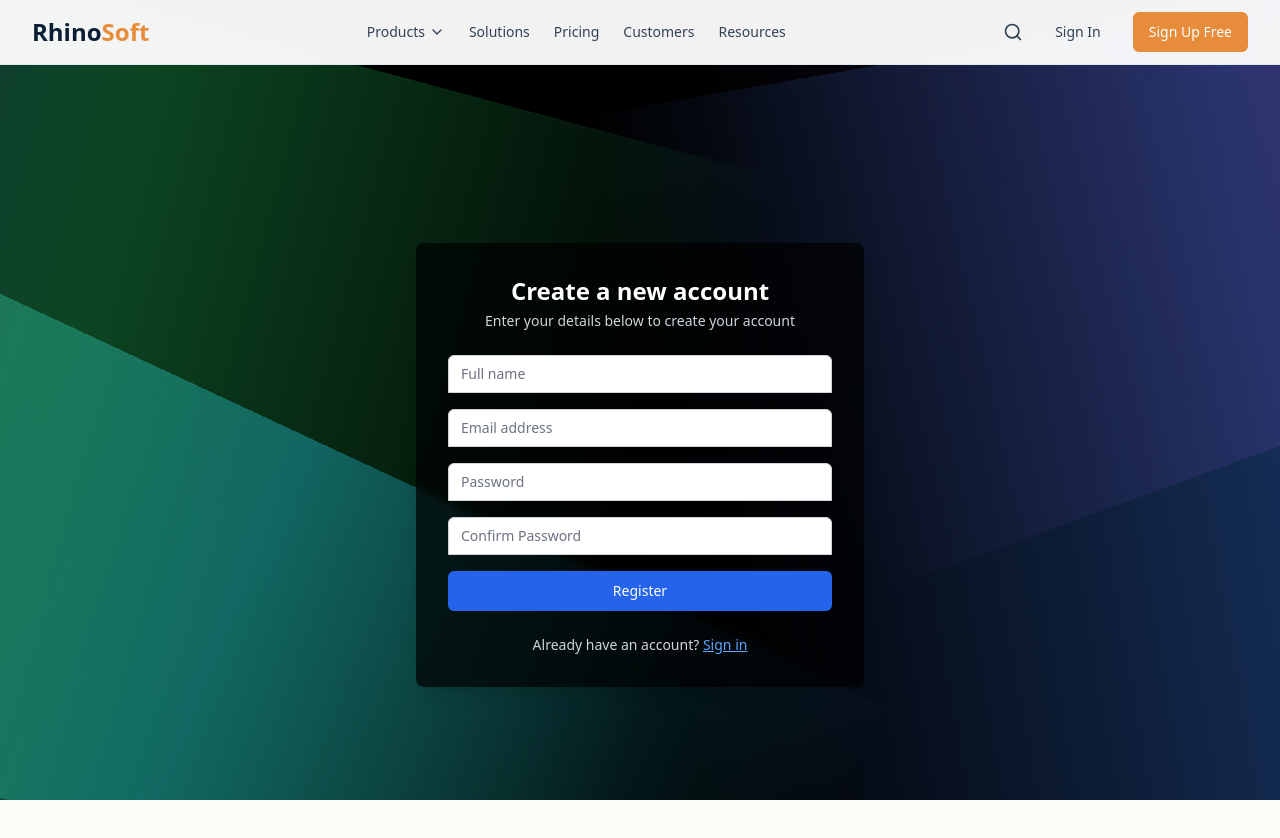
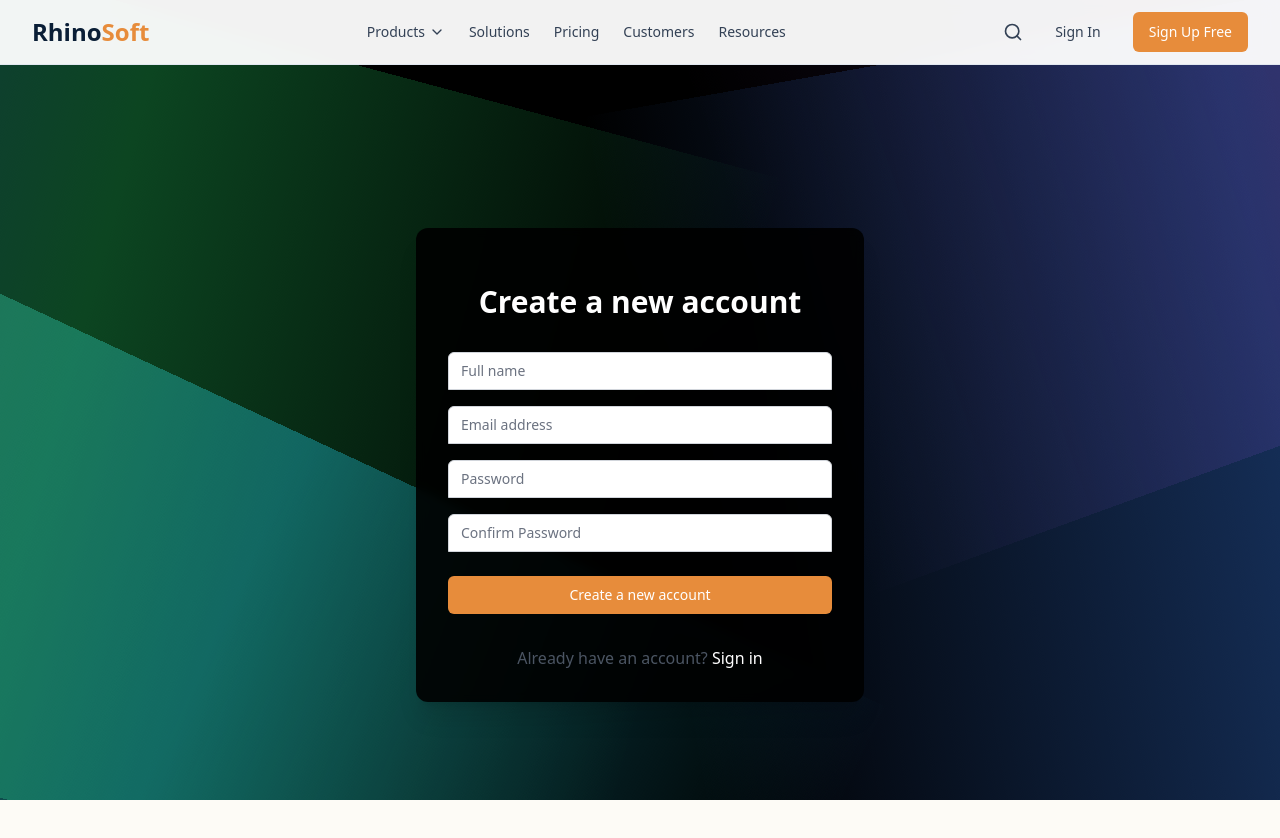
Before and after one commit to Rhino-softech/Rhino-soft, a Next.js app: page /register in a window 1280 px wide. Shown: the top 838 px of the page. Built offline with nearby package versions, Linux system fonts and the light colour scheme.

Commit message:
animation

```diff
--- a/app/auth/page.tsx
+++ b/app/auth/page.tsx
@@ -1,7 +1,5 @@
 import AuthForm from '@/components/AuthForm';
 
 export default function AuthPage() {
-  return <AuthForm title={''} onSubmit={function (e: React.FormEvent): void {
-    throw new Error('Function not implemented.');
-  } } children={undefined} footerText={''} footerLinkText={''} footerLinkPath={''} />;
+  return <AuthForm />;
 }
--- a/app/login/page.tsx
+++ b/app/login/page.tsx
@@ -1,31 +1,27 @@
-"use client"
+'use client';
 
-import type React from "react"
-import { useState } from "react"
-import InputField from "../../components/ui/InputField"
-import GlowingLinesBackground from "../../components/glowing-lines-background"
-import Link from "next/link"
-import { Button } from "@/components/ui/button"
+import React, { useState } from 'react';
+import AuthForm from '../../components/AuthForm';
+import InputField from '../../components/ui/InputField';
 
 const LoginPage = () => {
-  const [email, setEmail] = useState("")
-  const [password, setPassword] = useState("")
+  const [email, setEmail] = useState('');
+  const [password, setPassword] = useState('');
 
   const handleSubmit = (e: React.FormEvent) => {
-    e.preventDefault()
+    e.preventDefault();
     // Handle login logic here
-    console.log("Login submitted", { email, password })
-  }
+    console.log('Login submitted', { email, password });
+  };
 
   return (
-    <div className="relative flex min-h-screen items-center justify-center p-4 overflow-hidden">
-      <GlowingLinesBackground />
-      <div className="relative z-10 w-full max-w-md rounded-lg bg-black/70 p-8 shadow-lg backdrop-blur-sm">
-        <div className="space-y-1 text-center">
-          <h1 className="text-2xl font-bold text-white">Sign in to your account</h1>
-          <p className="text-sm text-gray-300">Enter your details below to sign in</p>
-        </div>
-        <form onSubmit={handleSubmit} className="mt-6 space-y-4">
+    <AuthForm
+      title="Sign in to your account"
+      onSubmit={handleSubmit}
+      footerText="Don't have an account?"
+      footerLinkText="Sign up"
+      footerLinkPath="/register"
+    >
       <InputField
         id="email"
         label="Email address"
@@ -33,7 +29,6 @@ const LoginPage = () => {
         value={email}
         onChange={(e) => setEmail(e.target.value)}
         placeholder="Email address"
-            className="bg-gray-800 text-white border-gray-700 placeholder:text-gray-500"
       />
       <InputField
         id="password"
@@ -42,21 +37,9 @@ const LoginPage = () => {
         value={password}
         onChange={(e) => setPassword(e.target.value)}
         placeholder="Password"
-            className="bg-gray-800 text-white border-gray-700 placeholder:text-gray-500"
       />
-          <Button type="submit" className="w-full bg-blue-600 hover:bg-blue-700 text-white">
-            Sign In
-          </Button>
-        </form>
-        <div className="mt-6 text-center text-sm text-gray-300">
-          Don't have an account?{" "}
-          <Link href="/register" className="underline text-blue-400 hover:text-blue-300">
-            Sign up
-          </Link>
-        </div>
-      </div>
-    </div>
-  )
-}
+    </AuthForm>
+  );
+};
 
-export default LoginPage
+export default LoginPage;
--- a/app/register/page.tsx
+++ b/app/register/page.tsx
@@ -1,32 +1,28 @@
-"use client"
+'use client';
 
-import type React from "react"
-import { useState } from "react"
-import InputField from "../../components/ui/InputField"
-import GlowingLinesBackground from "../../components/glowing-lines-background"
-import Link from "next/link"
-import { Button } from "@/components/ui/button"
+import React, { useState } from 'react';
+import AuthForm from '../../components/AuthForm';
+import InputField from '../../components/ui/InputField';
 
 const RegisterPage = () => {
-  const [name, setName] = useState("")
-  const [email, setEmail] = useState("")
-  const [password, setPassword] = useState("")
-  const [confirmPassword, setConfirmPassword] = useState("")
+  const [name, setName] = useState('');
+  const [email, setEmail] = useState('');
+  const [password, setPassword] = useState('');
+  const [confirmPassword, setConfirmPassword] = useState('');
 
   const handleSubmit = (e: React.FormEvent) => {
-    e.preventDefault()
-    console.log("Registration submitted", { name, email, password, confirmPassword })
-  }
+    e.preventDefault();
+    console.log('Registration submitted', { name, email, password, confirmPassword });
+  };
 
   return (
-    <div className="relative flex min-h-screen items-center justify-center p-4 overflow-hidden">
-      <GlowingLinesBackground />
-      <div className="relative z-10 w-full max-w-md rounded-lg bg-black/70 p-8 shadow-lg backdrop-blur-sm">
-        <div className="space-y-1 text-center">
-          <h1 className="text-2xl font-bold text-white">Create a new account</h1>
-          <p className="text-sm text-gray-300">Enter your details below to create your account</p>
-        </div>
-        <form onSubmit={handleSubmit} className="mt-6 space-y-4">
+    <AuthForm
+      title="Create a new account"
+      onSubmit={handleSubmit}
+      footerText="Already have an account?"
+      footerLinkText="Sign in"
+      footerLinkPath="/login"
+    >
       <InputField
         id="name"
         label="Full name"
@@ -34,7 +30,6 @@ const RegisterPage = () => {
         value={name}
         onChange={(e) => setName(e.target.value)}
         placeholder="Full name"
-            className="bg-gray-800 text-white border-gray-700 placeholder:text-gray-500"
       />
       <InputField
         id="email"
@@ -43,7 +38,6 @@ const RegisterPage = () => {
         value={email}
         onChange={(e) => setEmail(e.target.value)}
         placeholder="Email address"
-            className="bg-gray-800 text-white border-gray-700 placeholder:text-gray-500"
       />
       <InputField
         id="password"
@@ -52,7 +46,6 @@ const RegisterPage = () => {
         value={password}
         onChange={(e) => setPassword(e.target.value)}
         placeholder="Password"
-            className="bg-gray-800 text-white border-gray-700 placeholder:text-gray-500"
       />
       <InputField
         id="confirmPassword"
@@ -61,21 +54,9 @@ const RegisterPage = () => {
         value={confirmPassword}
         onChange={(e) => setConfirmPassword(e.target.value)}
         placeholder="Confirm Password"
-            className="bg-gray-800 text-white border-gray-700 placeholder:text-gray-500"
       />
-          <Button type="submit" className="w-full bg-blue-600 hover:bg-blue-700 text-white">
-            Register
-          </Button>
-        </form>
-        <div className="mt-6 text-center text-sm text-gray-300">
-          Already have an account?{" "}
-          <Link href="/login" className="underline text-blue-400 hover:text-blue-300">
-            Sign in
-          </Link>
-        </div>
-      </div>
-    </div>
-  )
-}
+    </AuthForm>
+  );
+};
 
-export default RegisterPage
+export default RegisterPage;
--- a/components/AuthForm.tsx
+++ b/components/AuthForm.tsx
@@ -1,5 +1,6 @@
 import React from 'react';
 import Link from 'next/link';
+import GlowingLinesBackground from './glowing-lines-background';
 
 type AuthFormProps = {
   title: string;
@@ -19,10 +20,11 @@ const AuthForm: React.FC<AuthFormProps> = ({
   footerLinkPath,
 }) => {
   return (
-    <div className="min-h-screen flex items-center justify-center bg-gray-50 py-12 px-4 sm:px-6 lg:px-8">
-      <div className="max-w-md w-full space-y-8">
+    <div className="min-h-screen flex items-center justify-center relative overflow-hidden">
+      <GlowingLinesBackground />
+      <div className="max-w-md w-full space-y-8 z-10 bg-black/90 backdrop-blur-sm rounded-xl p-8 shadow-xl">
         <div>
-          <h2 className="mt-6 text-center text-3xl font-extrabold text-gray-900">
+          <h2 className="mt-6 text-center text-3xl font-extrabold text-white">
             {title}
           </h2>
         </div>
@@ -35,7 +37,7 @@ const AuthForm: React.FC<AuthFormProps> = ({
           <div>
             <button
               type="submit"
-              className="group relative w-full flex justify-center py-2 px-4 border border-transparent text-sm font-medium rounded-md text-white bg-orange hover:bg-orange focus:outline-none focus:ring-2 focus:ring-offset-2 focus:ring-orange-500 transition duration-150"
+              className="group relative w-full flex justify-center py-2 px-4 border border-transparent text-sm font-medium rounded-md text-white bg-orange hover:bg-orange-700 focus:outline-none focus:ring-2 focus:ring-offset-2 focus:ring-orange-500 transition duration-150"
             >
               {title}
             </button>
@@ -46,7 +48,7 @@ const AuthForm: React.FC<AuthFormProps> = ({
           <span className="text-gray-600">{footerText}</span>{' '}
           <Link
             href={footerLinkPath}
-            className="font-medium text-orange-600 hover:text-orange-500 transition duration-150"
+            className="font-medium text-white hover:text-orange transition duration-150"
           >
             {footerLinkText}
           </Link>
--- a/components/contact-section.tsx
+++ b/components/contact-section.tsx
@@ -59,21 +59,21 @@ export function ContactSection() {
               <Phone className="h-6 w-6 text-orange" />
               <div>
                 <h3 className="text-xl font-bold">Phone</h3>
-                <p className="text-slate-500">+91 9790901210</p>
+                <p className="text-slate-300">+91 9790901210</p>
               </div>
             </div>
             <div className="flex items-start gap-4">
               <Mail className="h-6 w-6 text-teal" />
               <div>
                 <h3 className="text-xl font-bold">Email</h3>
-                <p className="text-slate-500">contact@rhinosoft.com</p>
+                <p className="text-slate-300">contact@rhinosoft.com</p>
               </div>
             </div>
             <div className="flex items-start gap-4">
               <MapPin className="h-6 w-6 text-orange" />
               <div>
                 <h3 className="text-xl font-bold">Address</h3>
-                <p className="text-slate-500">
+                <p className="text-slate-300">
                   RhinoSoft, 123 Tech Park, <br />
                   Chennai, Tamil Nadu, India
                 </p>
--- a/components/testimonials-section.tsx
+++ b/components/testimonials-section.tsx
@@ -12,7 +12,7 @@ export function TestimonialsSection() {
             <h2 className="text-3xl font-bold tracking-tighter sm:text-4xl md:text-5xl text-navy">
               Trusted by Businesses Worldwide
             </h2>
-            <p className="max-w-[900px] text-slate-500 md:text-xl/relaxed lg:text-base/relaxed xl:text-xl/relaxed">
+            <p className="max-w-[900px] text-slate-300 md:text-xl/relaxed lg:text-base/relaxed xl:text-xl/relaxed">
               See what our customers have to say about how RhinoSoft has transformed their businesses.
             </p>
           </div>
```
Also changed, not shown: app/page.tsx (+11 -8 lines), components/glowing-lines-background.tsx (line endings or trailing spaces). Lines whose indentation alone changed are shown as unchanged.
